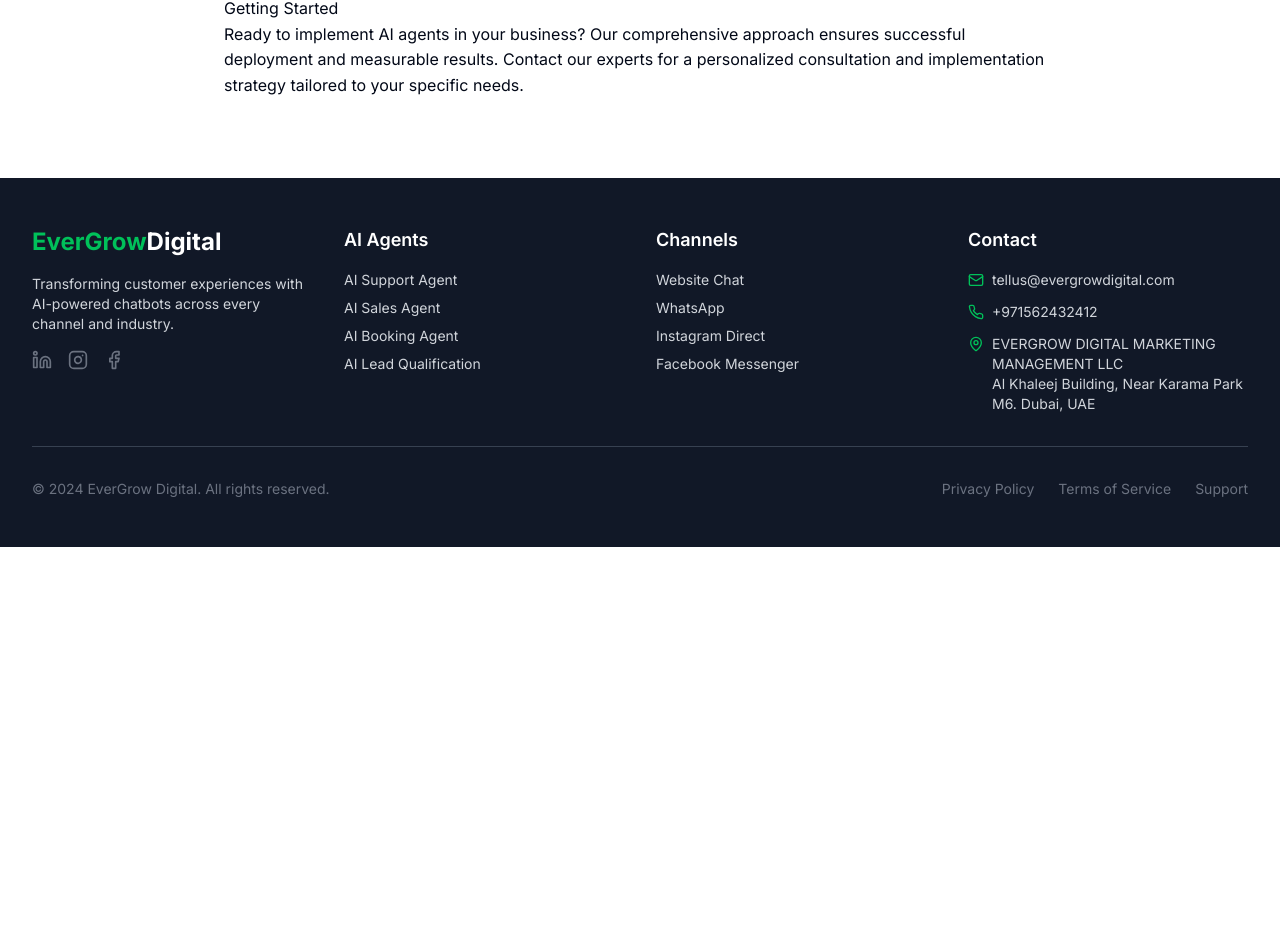
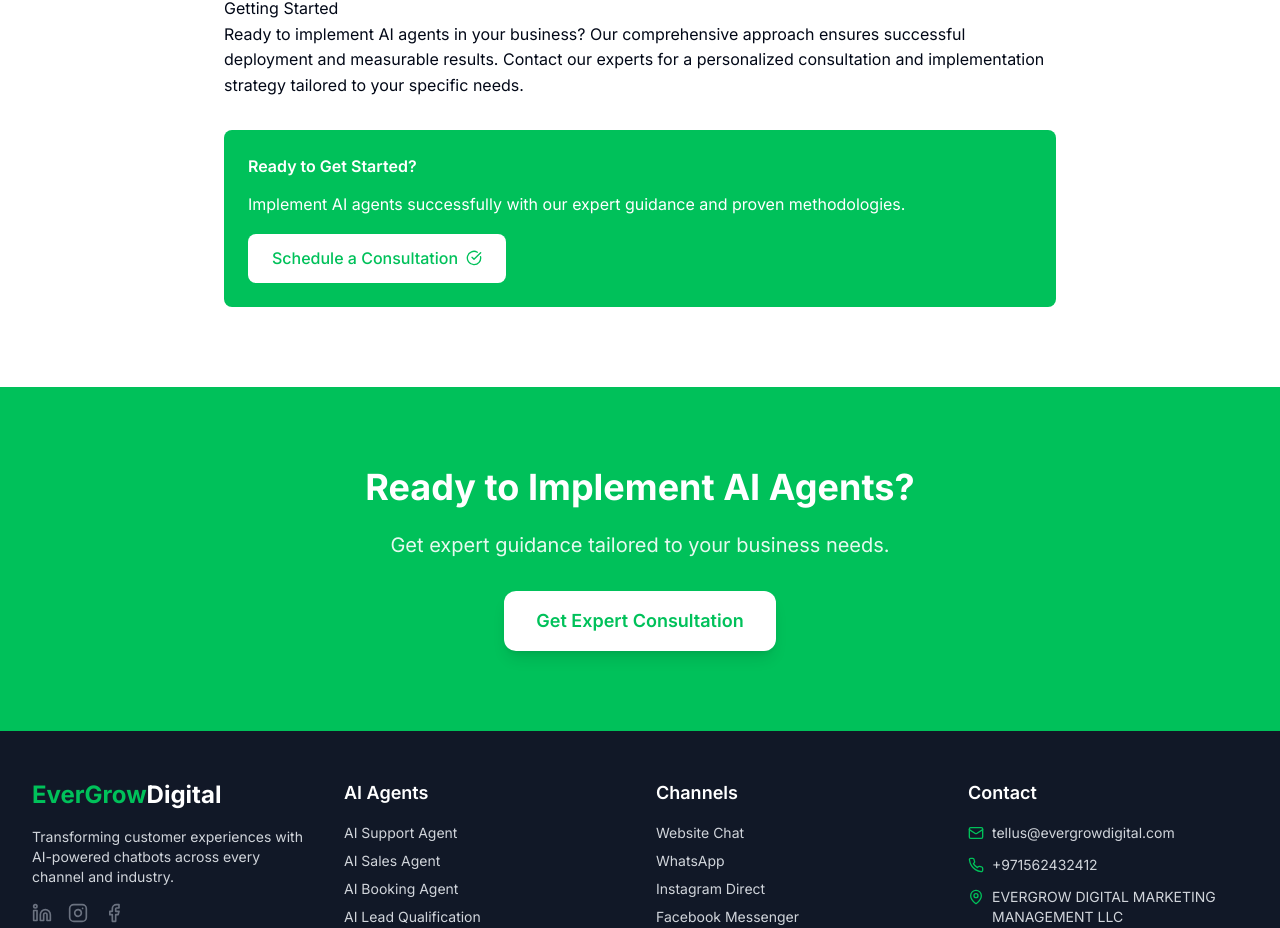
Before and after one commit to bscube/evergrow-ai-site-builder, a React (Vite) app: page /guides/complete-guide-to-ai-agents in a window 1280 px wide. Shown: the part 3772-4700 px from the top of the page. Before the commit the page ends 4319 px from the top, so only its background shows below. Built offline with nearby package versions, Linux system fonts and the light colour scheme.

Commit message:
Reverted to commit 9f1ca51dd016cb8e51ec256a3d9252b2f8f56d53

```diff
--- a/src/pages/guides/CompleteGuideAIAgents.tsx
+++ b/src/pages/guides/CompleteGuideAIAgents.tsx
@@ -235,7 +235,37 @@ const CompleteGuideAIAgents = () => {
               <p>
                 Ready to implement AI agents in your business? Our comprehensive approach ensures successful deployment and measurable results. Contact our experts for a personalized consultation and implementation strategy tailored to your specific needs.
               </p>
+
+              <div className="bg-brand-green-500 text-white p-6 rounded-lg mt-8">
+                <h4 className="font-semibold mb-3">Ready to Get Started?</h4>
+                <p className="mb-4">Implement AI agents successfully with our expert guidance and proven methodologies.</p>
+                <Link
+                  to="/contact"
+                  className="inline-flex items-center bg-white text-brand-green-500 px-6 py-3 rounded-lg font-medium hover:bg-grey-50 transition-colors"
+                >
+                  Schedule a Consultation
+                  <CheckCircle className="ml-2 h-4 w-4" />
+                </Link>
+              </div>
             </div>
+          </div>
+        </section>
+
+        {/* CTA Section */}
+        <section className="bg-brand-green-500 py-20">
+          <div className="max-w-4xl mx-auto text-center px-4 sm:px-6 lg:px-8">
+            <h2 className="text-3xl md:text-4xl font-bold text-white mb-6">
+              Ready to Implement AI Agents?
+            </h2>
+            <p className="text-xl text-white/90 mb-8">
+              Get expert guidance tailored to your business needs.
+            </p>
+            <Link
+              to="/contact"
+              className="inline-flex items-center bg-white text-brand-green-500 hover:bg-grey-50 px-8 py-4 rounded-xl font-semibold text-lg transition-all duration-200 hover:scale-105 shadow-lg"
+            >
+              Get Expert Consultation
+            </Link>
           </div>
         </section>
       </main>
```
